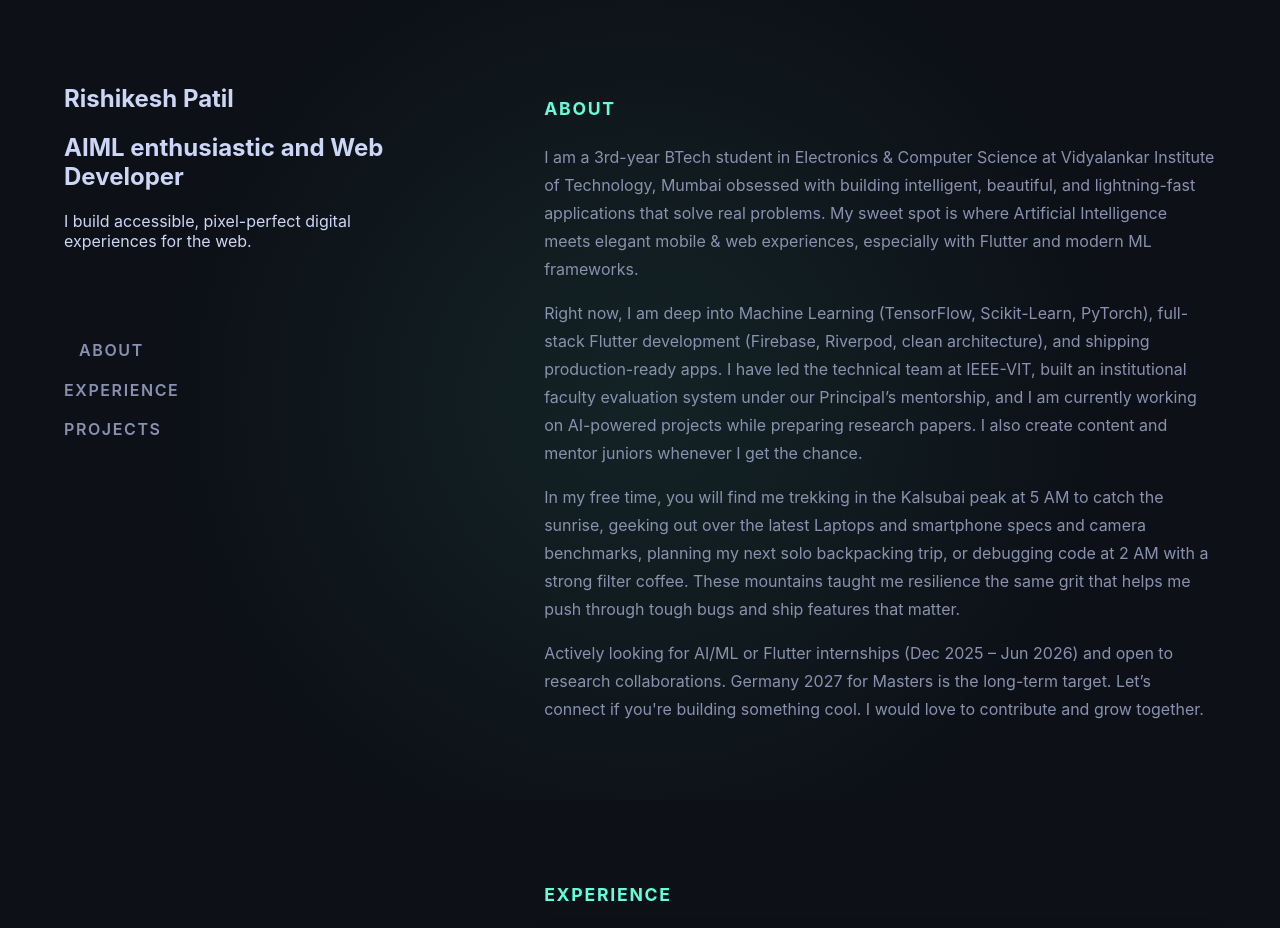
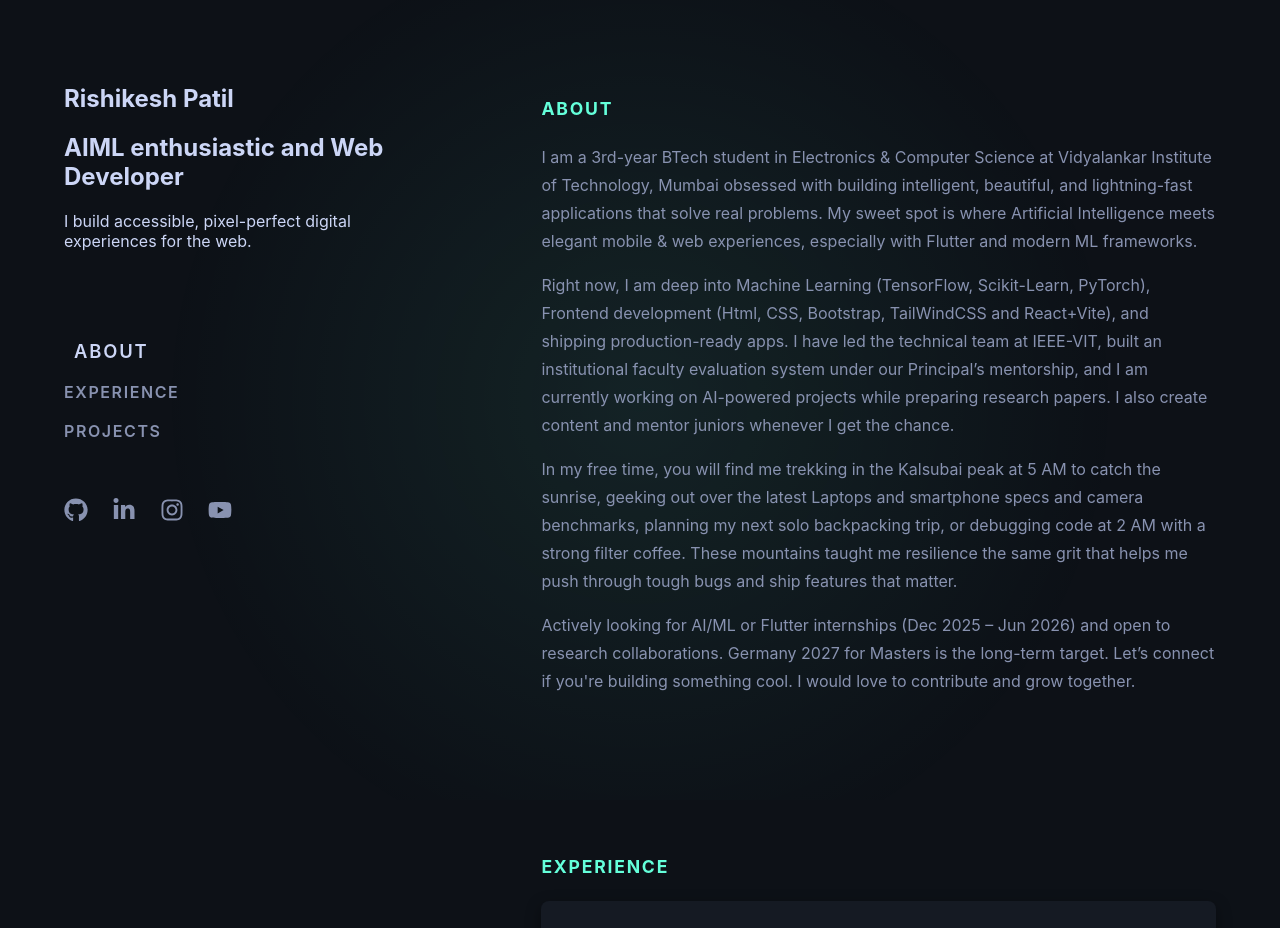
Before and after one commit to Rishi-Is-Cool/Portfolio, a React (Vite) app: page / in a window 1280 px wide. Built offline with nearby package versions, Linux system fonts and the light colour scheme.

Commit message:
Portfolio 2025 complete

```diff
--- a/package.json
+++ b/package.json
@@ -13,6 +13,7 @@
     "framer-motion": "^12.23.25",
     "react": "^19.0.0",
     "react-dom": "^19.0.0",
+    "react-icons": "^5.5.0",
     "three": "^0.181.2",
     "vanta": "^0.5.24"
   },
--- a/src/components/PortfolioLayout/About.jsx
+++ b/src/components/PortfolioLayout/About.jsx
@@ -9,7 +9,7 @@ const About = ({ id }) => {
           I am a 3rd-year BTech student in Electronics & Computer Science at Vidyalankar Institute of Technology, Mumbai obsessed with building intelligent, beautiful, and lightning-fast applications that solve real problems. My sweet spot is where Artificial Intelligence meets elegant mobile & web experiences, especially with Flutter and modern ML frameworks.
         </p>
         <p>
-          Right now, I am deep into Machine Learning (TensorFlow, Scikit-Learn, PyTorch), full-stack Flutter development (Firebase, Riverpod, clean architecture), and shipping production-ready apps. I have led the technical team at IEEE-VIT, built an institutional faculty evaluation system under our Principal’s mentorship, and I am currently working on AI-powered projects while preparing research papers. I also create content and mentor juniors whenever I get the chance.
+          Right now, I am deep into Machine Learning (TensorFlow, Scikit-Learn, PyTorch), Frontend development (Html, CSS, Bootstrap, TailWindCSS and React+Vite), and shipping production-ready apps. I have led the technical team at IEEE-VIT, built an institutional faculty evaluation system under our Principal’s mentorship, and I am currently working on AI-powered projects while preparing research papers. I also create content and mentor juniors whenever I get the chance.
         </p>
         <p>
           In my free time, you will find me trekking in the Kalsubai peak at 5 AM to catch the sunrise, geeking out over the latest Laptops and smartphone specs and camera benchmarks, planning my next solo backpacking trip, or debugging code at 2 AM with a strong filter coffee. These mountains taught me resilience the same grit that helps me push through tough bugs and ship features that matter.
--- a/src/components/PortfolioLayout/Experience.jsx
+++ b/src/components/PortfolioLayout/Experience.jsx
@@ -30,7 +30,7 @@ const Experience = ({ id }) => {
       />
         <ExperienceCard
         time="Jun 2025"
-        title="A Credit Transfer Course ( Cloud Computing) – C-DAC ACTS, Mumbai"
+        title="Credit Transfer Course ( Cloud Computing) – C-DAC ACTS, Mumbai"
         link="https://ieee.vit.edu.in"
         details={[
           "Completed 50 hours of intensive training in Cloud Architecture, AWS/Azure services, Docker, Kubernetes, CI/CD, and Microservices",
@@ -48,7 +48,7 @@ const Experience = ({ id }) => {
       />
         <ExperienceCard
         time="Aug 2024 — Aug 2025"
-        title="Core Committee Member – Electronics & Computer Science Students Association (ECSA), VIT"
+        title="Core Committee Member – Electronics & Computer Science Students Association (ECSA)"
         details={[
           "Organized department-level technical events, seminars, and guest lectures for 300+ ECS students",
           "Handled event logistics, sponsorship outreach, and technical session coordination."
--- a/src/components/PortfolioLayout/PortfolioLayout.jsx
+++ b/src/components/PortfolioLayout/PortfolioLayout.jsx
@@ -1,5 +1,5 @@
 // src/components/PortfolioLayout/PortfolioLayout.jsx
-import React, { useEffect, useState, useRef } from 'react';
+import React, { useEffect, useState, useRef, useCallback } from 'react';
 import '../../styles/PortfolioLayout.css';
 import StaticSide from './StaticSide';
 import About from './About';
@@ -7,18 +7,38 @@ import Experience from './Experience';
 import Projects from './Projects';
 
 const PortfolioLayout = () => {
-    // Initial state set for component mounting (not critical for mouse tracking)
     const [mousePosition, setMousePosition] = useState({ x: window.innerWidth / 2, y: window.innerHeight / 2 });
     const [clickRipples, setClickRipples] = useState([]);
     const [activeSection, setActiveSection] = useState('about');
     const rightPanelRef = useRef(null);
     const lastTimeRef = useRef(0);
 
-    // Dynamic styles object derived from state for the main container
     const dynamicStyles = {
         '--cursor-x': `${mousePosition.x}px`,
         '--cursor-y': `${mousePosition.y}px`,
     };
+
+    // 🏆 Smooth Scroll Implementation
+    const scrollToSection = useCallback((id) => {
+        const targetElement = document.getElementById(id);
+        const rightPanel = rightPanelRef.current;
+
+        if (targetElement && rightPanel) {
+            // Calculate the position of the target relative to the scrollable container
+            const targetRect = targetElement.getBoundingClientRect();
+            const containerRect = rightPanel.getBoundingClientRect();
+
+            // Calculate the new scroll position (Target top - container top + current scroll position)
+            // A slight offset (e.g., -50) can be added here if you want the section title slightly below the top edge
+            const newScrollTop = targetRect.top - containerRect.top + rightPanel.scrollTop;
+
+            rightPanel.scrollTo({
+                top: newScrollTop,
+                behavior: 'smooth', // This creates the smooth, professional scroll
+            });
+        }
+    }, []);
+
 
     useEffect(() => {
         const handleMouseMove = (event) => {
@@ -30,12 +50,7 @@ const PortfolioLayout = () => {
             const x = event.clientX;
             const y = event.clientY;
 
-            // 1. Update React state for local component use (magnetic effect, dynamic styles)
             setMousePosition({ x, y });
-
-            // ⚠️ NOTE: We are removing this line and using React's style prop instead
-            // document.documentElement.style.setProperty('--cursor-x', `${x}px`);
-            // document.documentElement.style.setProperty('--cursor-y', `${y}px`);
 
             // Magnetic effect logic for hover (Wobble)
             const magneticElements = document.querySelectorAll('.magnetic-element');
@@ -75,36 +90,35 @@ const PortfolioLayout = () => {
             }, 600);
         };
 
-        // --- Intersection Observer Setup for Scroll Highlighting and Reveal ---
+        // --- Intersection Observer Setup for Scroll Highlighting ---
         const rightPanel = rightPanelRef.current;
         if (!rightPanel) return;
 
         const sectionObserver = new IntersectionObserver(
             (entries) => {
-                // Determine the highest visible section
-                let newActiveSection = null;
+                let highestRatioEntry = null;
+
+                // Find the entry with the highest intersection ratio within the viewport band
                 entries.forEach(entry => {
-                    // Check if the section is intersecting and is near the top of the viewport
-                    if (entry.isIntersecting && entry.boundingClientRect.top <= window.innerHeight * 0.35) {
-                        // This logic prioritizes the section closest to the top margin
-                        if (!newActiveSection || entry.boundingClientRect.top > document.getElementById(newActiveSection)?.getBoundingClientRect().top) {
-                             newActiveSection = entry.target.id;
-                        }
+                    if (entry.isIntersecting) {
+                         if (!highestRatioEntry || entry.intersectionRatio > highestRatioEntry.intersectionRatio) {
+                             highestRatioEntry = entry;
+                         }
                     }
                 });
 
-                if (newActiveSection) {
-                    setActiveSection(newActiveSection);
+                if (highestRatioEntry) {
+                    setActiveSection(highestRatioEntry.target.id);
                 }
             }, {
-                // IMPORTANT FIX: Root must be the scrollable element
                 root: rightPanel,
-                // Margin controls when the state changes
-                rootMargin: '-35% 0px -65% 0px', // Center band for intersection
-                threshold: 0.01 // Minimal threshold to trigger observation
+                // Margin creates a restrictive band for observation
+                rootMargin: '-35% 0px -65% 0px',
+                threshold: 0.01
             }
         );
 
+        // --- Scroll Reveal Observer Setup ---
         const revealObserver = new IntersectionObserver(
             (entries) => {
                 entries.forEach(entry => {
@@ -115,7 +129,7 @@ const PortfolioLayout = () => {
                 });
             },
             {
-                root: rightPanel, // Ensure reveal is based on right panel scroll
+                root: rightPanel,
                 threshold: 0.1
             }
         );
@@ -146,12 +160,11 @@ const PortfolioLayout = () => {
             sectionObserver.disconnect();
             revealObserver.disconnect();
         };
-    }, []);
+    }, [scrollToSection]); // Depend on scrollToSection for proper hook execution
 
     return (
-        // 2. Apply dynamicStyles to the main-container for the radial gradient
         <div className="main-container" style={dynamicStyles}>
-            {/* Click Ripple Effects (Placed here to be over everything) */}
+            {/* Click Ripple Effects */}
             {clickRipples.map(ripple => (
                 <div
                     key={ripple.id}
@@ -165,9 +178,9 @@ const PortfolioLayout = () => {
                 />
             ))}
 
-            {/* LEFT STATIC PANEL */}
+            {/* LEFT STATIC PANEL - Passing scrollToSection prop */}
             <aside className="left-panel">
-                <StaticSide activeSection={activeSection} />
+                <StaticSide activeSection={activeSection} scrollToSection={scrollToSection} />
             </aside>
 
             {/* RIGHT SCROLLABLE PANEL */}
--- a/src/components/PortfolioLayout/StaticSide.jsx
+++ b/src/components/PortfolioLayout/StaticSide.jsx
@@ -1,7 +1,10 @@
 import React from 'react'
+import { FaGithub, FaLinkedinIn, FaInstagram, FaYoutube} from 'react-icons/fa'; // Import the icons
 
+const StaticSide = ({ activeSection, scrollToSection }) => {
+  // Define sections once for cleaner mapping
+  const sections = ['about', 'experience', 'projects'];
 
-const StaticSide = ({ activeSection }) => {
   return (
     <div>
       <header>
@@ -15,43 +18,36 @@ const StaticSide = ({ activeSection }) => {
       {/* Navigation Menu */}
       <nav className="nav-menu">
         <ul>
-          <li>
-            <a
-              href="#about"
-              className={activeSection === 'about' ? 'active' : ''}
-            >
-              ABOUT
-            </a>
-          </li>
-          <li>
-            <a
-              href="#experience"
-              className={activeSection === 'experience' ? 'active' : ''}
-            >
-              EXPERIENCE
-            </a>
-          </li>
-          <li>
-            <a
-              href="#projects"
-              className={activeSection === 'projects' ? 'active' : ''}
-            >
-              PROJECTS
-            </a>
-          </li>
+          {sections.map((id) => (
+            <li key={id} className={activeSection === id ? 'active' : ''}>
+              <a
+                href={`#${id}`}
+                onClick={(e) => {
+                  e.preventDefault(); // Prevent default hash jump
+                  scrollToSection(id); // Trigger smooth scroll function
+                }}
+              >
+                {id.toUpperCase()}
+              </a>
+            </li>
+          ))}
         </ul>
       </nav>
 
-      {/* Social Links (placed at the bottom via flexbox in CSS) */}
-      <div class="social-links">
-        <a href="YOUR_GITHUB_URL" target="_blank" aria-label="GitHub Profile">
-          <i class="fab fa-github"></i>
+      {/* Social Links (Now using React Icons) */}
+      <div className="social-links">
+        {/* Replace YOUR_..._URL with your actual profile links */}
+        <a href="https://github.com/Rishi-Is-Cool" target="_blank" aria-label="GitHub Profile">
+          <FaGithub />
         </a>
-        <a href="YOUR_LINKEDIN_URL" target="_blank" aria-label="LinkedIn Profile">
-          <i class="fab fa-linkedin-in"></i>
+        <a href="https://www.linkedin.com/in/rishikesh-patil-486194312/" target="_blank" aria-label="LinkedIn Profile">
+          <FaLinkedinIn />
         </a>
-        <a href="YOUR_TWITTER_URL" target="_blank" aria-label="Twitter Profile">
-          <i class="fab fa-twitter"></i>
+        <a href="https://www.instagram.com/r1shi_6?igsh=MXdpN2I5djYwanAzaA%3D%3D&utm_source=qr" target="_blank" aria-label="Instagram Profile">
+          <FaInstagram />
+        </a>
+        <a href="https://youtube.com/@rishikeshpatil-v9x?si=MFuV1_KF7CaAYFOQ" target="_blank" aria-label="Youtube Profile">
+          <FaYoutube />
         </a>
       </div>
     </div>
--- a/src/styles/PortfolioLayout.css
+++ b/src/styles/PortfolioLayout.css
@@ -33,7 +33,7 @@ body {
     font-family: var(--font-primary);
     background-color: var(--color-background);
     color: var(--color-text-primary);
-    /* Changed from overflow-y: hidden to auto for the main body for fallback, but the right-panel controls scroll */
+    /* Ensures only the right panel scrolls */
     min-height: 100vh;
     overflow-y: hidden;
 }
@@ -46,7 +46,6 @@ body {
     position: relative;
     overflow: hidden;
 
-    /* The main background is now controlled by the ::before pseudo-element */
     background-color: var(--color-background);
 }
 
@@ -66,21 +65,20 @@ body {
     );
     opacity: 1;
     transition: background 0.1s linear;
-    z-index: 0; /* Keep it below content */
+    z-index: 0;
 }
 
 /* The fixed-left panel */
 .left-panel {
-    width: 150%;
+    width: 150%; /* Adjusted width for better content balance */
     padding: 4rem 3rem 4rem 4rem;
     display: flex;
     flex-direction: column;
     justify-content: space-between;
-    /* The content is 100vh, but it doesn't scroll with the right side */
     height: 100vh;
     position: sticky;
     top: 0;
-    z-index: 1; /* Ensure left panel is above background effect */
+    z-index: 1;
 }
 
 /* The scrollable-right panel */
@@ -89,7 +87,7 @@ body {
     height: 100vh;
     overflow-y: auto;
     padding: 4rem;
-    z-index: 1; /* Ensure right panel is above background effect */
+    z-index: 1;
 }
 
 /* --- Navigation Highlighting --- */
@@ -97,6 +95,11 @@ body {
     list-style: none;
     padding: 0;
     margin-top: 5rem;
+}
+
+.nav-menu li {
+    padding: 0.1rem 0;
+    position: relative;
 }
 
 .nav-menu a {
@@ -107,50 +110,32 @@ body {
     padding: 0.5rem 0;
     text-transform: uppercase;
     letter-spacing: 0.1em;
-    font-size: 1rem; /* Base font size */
-    transition: color 0.3s ease,
-    transform 0.3s cubic-bezier(0.25, 0.8, 0.25, 1),
-    font-size 0.3s ease;
+    font-size: 1rem;
+    /* Consolidated transition for smooth effects */
+    transition: all 0.3s var(--transition-smooth);
+
+    /* Initial state for active shift */
+    transform: translateX(0);
 }
 
-.nav-menu li {
-    padding: 0.1rem 0;
-    position: relative; /* Needed for the ::before marker */
-}
 
-/* Active State */
+/* Active State (Scroll/Click Triggered) */
 .nav-menu .active a {
-    color: var(--color-text-primary); /* Use primary color for high visibility */
-    font-size: 1.15rem; /* Make the font slightly bigger */
+    color: var(--color-text-primary);
+    font-size: 1.15rem;
     transform: translateX(10px); /* Shift it to the right */
 }
 
-.nav-menu .active::before {
-    content: '';
-    width: 25px;
-    height: 1px;
-    background-color: var(--color-accent-primary);
-    margin-right: 15px;
-    transition: all 0.3s var(--transition-smooth);
+/* Hover effect for all links */
+.nav-menu a:hover {
+    color: var(--color-accent-primary);
+    transform: translateX(5px);
 }
-.nav-menu a:not(.active)::before {
-    content: '';
-    position: absolute;
-    left: -25px; /* Adjust position relative to the left edge of the li */
-    top: 50%;
-    transform: translateY(-50%);
-    width: 25px; /* Length of the line */
-    height: 2px; /* Thicker line */
-    background-color: var(--color-accent); /* Vibrant blue accent */
-
-    /* 🚀 Animation for the line itself */
-    transition: width 0.3s ease, background-color 0.3s ease;
+/* Hover effect for line marker */
+.nav-menu li:hover::before {
+     background-color: var(--color-accent-primary);
 }
 
-.nav-menu a:hover {
-    color: var(--color-accent);
-    transform: translateX(5px);
-}
 
 /* --- Content Styles --- */
 .right-panel section {
@@ -175,8 +160,8 @@ body {
 /* Initial hidden state for sections and cards */
 .section-reveal, .card-wrapper {
     opacity: 0;
-    transform: translateY(20px);
-    transition: opacity 0.6s var(--transition-smooth), transform 0.6s var(--transition-smooth);
+    transform: translateY(30px); /* Bigger shift for dramatic effect */
+    transition: opacity 0.8s var(--transition-smooth), transform 0.8s var(--transition-smooth);
 }
 
 /* Visible state (when intersected) */
@@ -199,31 +184,28 @@ body {
     text-decoration: none;
     transition: all 0.5s var(--transition-smooth);
 
-    /* Enable 3D transformations for the wobble effect */
     perspective: 1000px;
     transform-style: preserve-3d;
     box-shadow: 0 5px 15px rgba(0, 0, 0, 0.4);
 
-    /* Ensure internal links inherit text color */
     color: var(--color-text-secondary);
 }
 
+/* Magnetic/Wobble Effect */
 .card-wrapper:hover {
     background-color: #1c2331; /* Subtle darken on hover */
     /* GLOW Effect - Use a subtle box-shadow */
     box-shadow:
         0 0 5px rgba(100, 255, 218, 0.4), /* Neon green inner glow */
         0 10px 30px rgba(0, 0, 0, 0.6);   /* Deeper shadow */
+
+    /* Magnetic/Wobble transformation from JS variables */
+    transform:
+        translateY(-8px)
+        translateX(calc(var(--magnetic-x) * 15px))
+        translateY(calc(var(--magnetic-y) * 15px));
 }
 
-/* Water Wobble Effect (The new professional animation) */
-.card-wrapper:hover {
-    /* Subtle 3D rotation based on magnetic effect from JS */
-    transform:
-        translateY(-8px)
-        rotateX(calc(var(--magnetic-y) * -3deg))
-        rotateY(calc(var(--magnetic-x) * 3deg));
-}
 
 .card-wrapper h4 {
     color: var(--color-text-primary);
@@ -238,20 +220,20 @@ body {
 /* --- Utility Classes (Social Icons) --- */
 .social-links {
     display: flex;
-    gap: 1.5rem; /* Space between icons */
-    margin-top: 3rem; /* Space from the navigation menu */
+    gap: 1.5rem;
+    margin-top: 3rem;
 }
 
 .social-links a {
     color: var(--color-text-secondary);
-    font-size: 1.5rem; /* Size of the icons */
+    font-size: 1.5rem;
 
     transition: color 0.3s ease, transform 0.3s ease-out;
 }
 
 .social-links a:hover {
-    color: var(--color-accent);
-    transform: translateY(-3px) scale(1.1); /* Lift and enlarge slightly */
+    color: var(--color-accent-primary);
+    transform: translateY(-3px) scale(1.1);
 }
 
 /* --- Click Ripple Effect (New) --- */
```
Also changed, not shown: src/components/PortfolioLayout/Projects.jsx (+5 -5 lines), 1 other file (tests, documents, lock files or other folders).
